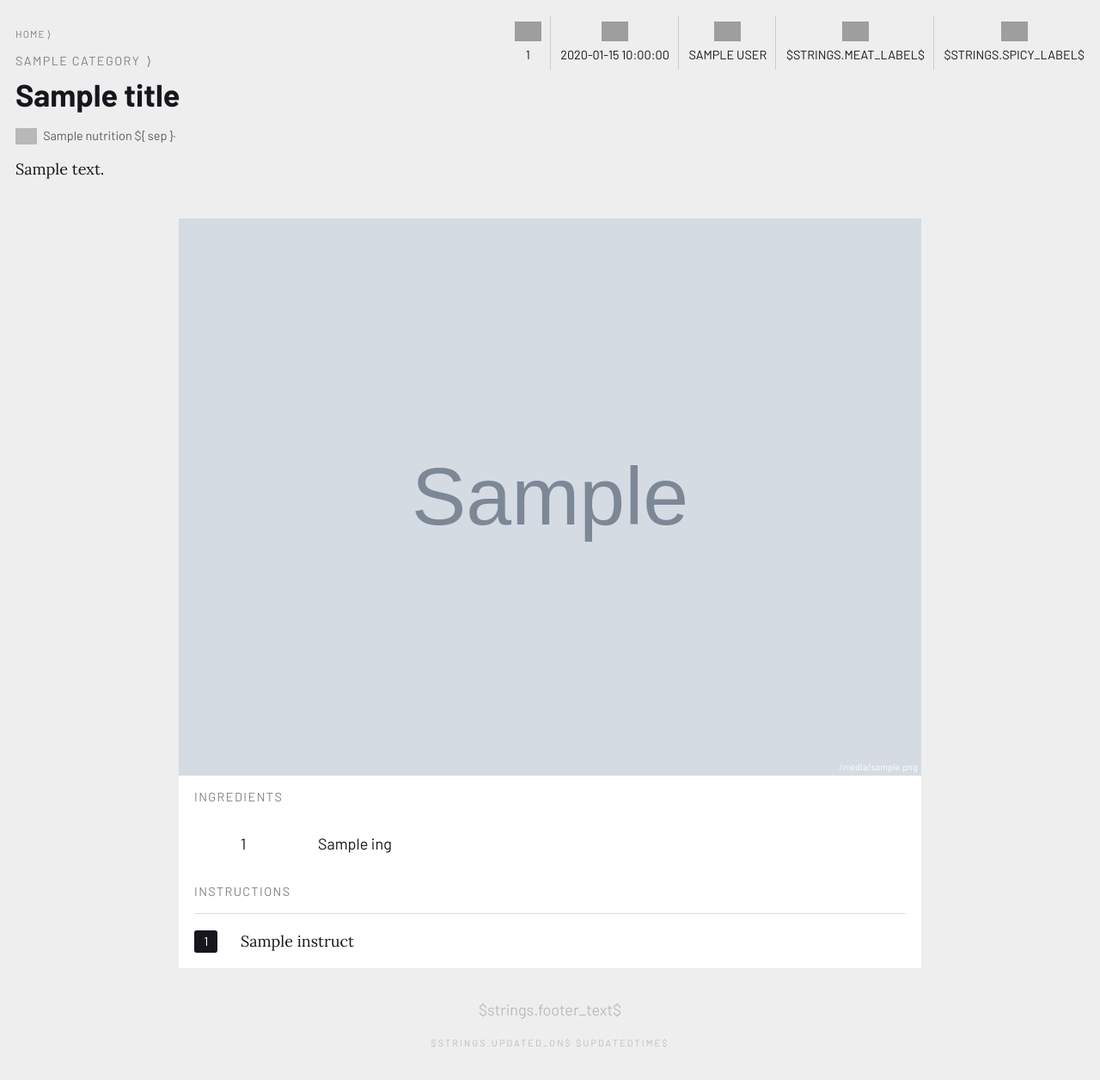
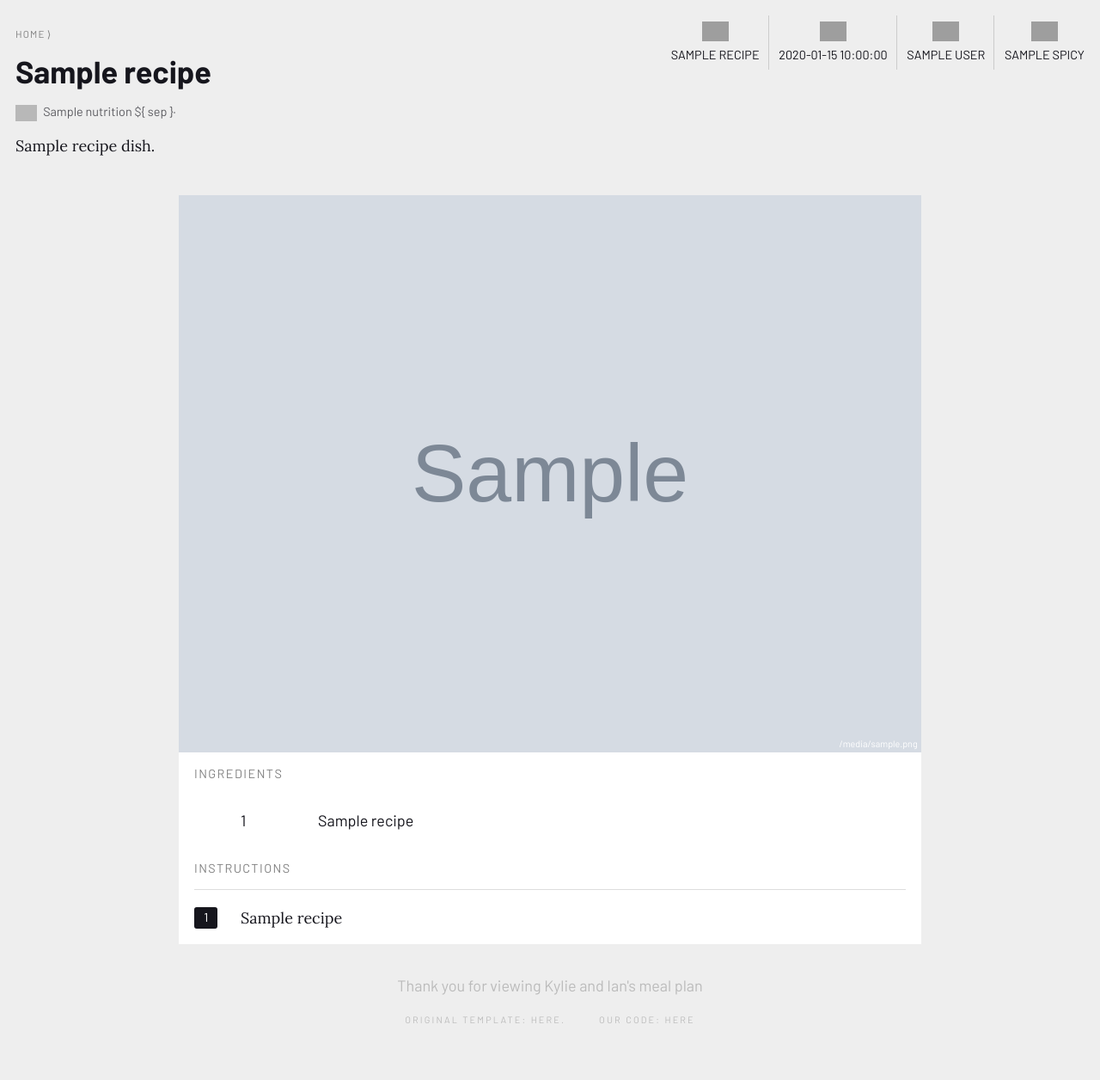
Before and after one commit to jorqueraian/menu, a Flask app: template templates/recipe.template.html in a window 1280 px wide. Shown: the whole page at 86% size. After the commit the page ends 1190 px from the top, so only its background shows below. Run offline with Flask 3, Linux system fonts and the light colour scheme; the template is opened without the code that fills it: most values are stand-ins (such as "Sample title", 1, 10 or a date in 2020); grey boxes marked "Sample" are stand-in pictures; grey boxes are pictures that could not be loaded.

Commit message:
did things smarter

```diff
--- a/MenuReader.py
+++ b/MenuReader.py
@@ -23,6 +23,7 @@
             # TODO: also need to do same thing but for instructions probably splitting on something of the form (\d)
             # TODO: Parse tags string and put in dictionary: example: {"spicy":True, "favorite":True}
             recipe_arr[j][3]=ing_pairs
+            recipe_arr[j][4]=[recipe_arr[j][4]]  # this is only so front end doesn't break but should de removed when parsing of instructions is done
         return recipe_arr
 
 
--- a/run.py
+++ b/run.py
@@ -26,7 +26,8 @@
 @app.route('/recipe/<id>')
 def recipe(id):
     recipe_in_question = app.__RECIPES[int(id)]
-    return render_template(R'recipe.template.html', title=recipe_in_question[0], ingredients=recipe_in_question[3], instructions=["do the thing", "then the second thing", "and so on"])
+    # title=recipe_in_question[0], ingredients=recipe_in_question[3], instructions=["do the thing", "then the second thing", "and so on"]
+    return render_template(R'recipe.template.html', recipe=app.__RECIPES[int(id)])
 
 
 @app.route('/remove/<day>/<id>')
--- a/templates/footer.partial.html
+++ b/templates/footer.partial.html
@@ -1,12 +1,7 @@
 <footer>
-    <p>$strings.footer_text$</p>
+    <p>Thank you for viewing Kylie and Ian's meal plan</p>
     <p class="updatededit">
-        $strings.updated_on$ $updatedtime$
-        {% if basename %}
-            $if(github_url)$
-                ·
-                <a href="$github_url$/edit/main/_recipes/$basename$.md">$strings.edit$</a>
-            $endif$
-        {% endif %}
+        Original template: <a href="https://github.com/doersino/nyum/tree/main">Here</a>.&nbsp&nbsp&nbsp&nbsp&nbsp&nbsp&nbsp&nbsp
+        Our code: <a href="https://github.com/jorqueraian/menu">Here</a>
     </p>
 </footer>
--- a/templates/head.partial.html
+++ b/templates/head.partial.html
@@ -1,7 +1,7 @@
 <meta charset="UTF-8">
 <meta name="viewport" content="width=device-width, initial-scale=1">
-<link rel="icon" type="image/png" href="{{ url_for('static', filename='favicon.png') }}">
-<link rel="apple-touch-icon" href="{{ url_for('static', filename='favicon.png') }}">
+<!--<link rel="icon" type="image/png" href="{{ url_for('static', filename='favicon.png') }}">
+<link rel="apple-touch-icon" href="{{ url_for('static', filename='favicon.png') }}">-->
 <link rel="stylesheet" href="{{ url_for('static', filename='fonts/barlow/webfont.css') }}">
 <link rel="stylesheet" href="{{ url_for('static', filename='fonts/lora/webfont.css') }}">
 <link rel="stylesheet" href="{{ url_for('static', filename='style.css') }}">
--- a/templates/recipe.template.html
+++ b/templates/recipe.template.html
@@ -2,7 +2,7 @@
 <html lang="$lang$">
 <head>
     {% include 'head.partial.html' %}
-    <title>{{title}}</title>
+    <title>{{recipe[0]}}</title>
 </head>
 <body>
     <main class="recipe">
@@ -10,16 +10,15 @@
             <div class="name">
                 <nav>
                     <a href="/"><h2>Home<i>⟩</i></h2></a>
-                    {% if category %}<a href="${category_faux_urlencoded}.html">{{category}}</a> <i>⟩</i>{% endif %}
                 </nav>
-                <h1><span>{{title}}{% if favorite %}<sup>★</sup>{% endif %}</span></h1>
+                <h1><span>{{recipe[0]}}{% if recipe[8]["favorite"] %}<sup>★</sup>{% endif %}</span></h1>
             </div>
             <ul>
-                {% if size %}
-                <li><img src="{{ url_for('static', filename='tabler-icons/tabler-icon-tools-kitchen-2.svg') }}"> {{size}}</li>
+                {% if recipe[2] %}
+                <li><img src="{{ url_for('static', filename='tabler-icons/tabler-icon-tools-kitchen-2.svg') }}"> {{recipe[2]}}</li>
                 {% endif %}
-                {% if time %}
-                <li><img src="{{ url_for('static', filename='tabler-icons/tabler-icon-clock.svg') }}"> {{time}}</li>
+                {% if recipe[8]["time"] %}
+                <li><img src="{{ url_for('static', filename='tabler-icons/tabler-icon-clock.svg') }}"> {{recipe[8]["time"]}}</li>
                 {% endif %}
                 {% if author %}
                     <li>
@@ -29,33 +28,30 @@
                         <img src="{{ url_for('static', filename='tabler-icons/tabler-icon-user.svg') }}"> {{author}}
                         {% endif %}
                     </li>
-                {% elif source%}
-                    <li><a href="{{source}}"><img src="{{ url_for('static', filename='tabler-icons/tabler-icon-link.svg') }}"> $strings.source_label$</a></li>
+                {% elif recipe[5]%}
+                    <li><a href="{{recipe[5]}}"><img src="{{ url_for('static', filename='tabler-icons/tabler-icon-link.svg') }}"> {{recipe[5]}}</a></li>
                 {% endif %}
-                {% if veggie %} {% else %}
-                    {% if vegan %} {% else %}
-                        <li><img src="{{ url_for('static', filename='tabler-icons/tabler-icon-meat.svg') }}"> $strings.meat_label$</li>
-                    {% endif %}
+                {% if recipe[8]["veggie"] %}
+                    <li><img src="{{ url_for('static', filename='tabler-icons/tabler-icon-leaf.svg') }}"> vegetarian</li>
+                {% else %}
+                    <!--<li><img src="{{ url_for('static', filename='tabler-icons/tabler-icon-meat.svg') }}"> meat</li>-->
                 {% endif %}
-                {% if vegan %}
-                    <li><img src="{{ url_for('static', filename='tabler-icons/tabler-icon-leaf.svg') }}"> $strings.vegan_label$</li>
+                {% if recipe[8]["spicy"] %}
+                    <li><img src="{{ url_for('static', filename='tabler-icons/tabler-icon-pepper.svg') }}"> {{recipe[8]["spicy"]}}</li>
                 {% endif %}
-                {% if spicy %}
-                    <li><img src="{{ url_for('static', filename='tabler-icons/tabler-icon-pepper.svg') }}"> $strings.spicy_label$</li>
-                {% endif %}
-                {% if sweet %}
+                {% if recipe[8]["sweet"] %}
                     <li><img src="{{ url_for('static', filename='tabler-icons/tabler-icon-candy.svg') }}"> $strings.sweet_label$</li>
                 {% endif %}
-                {% if salty %}
+                {% if recipe[8]["salty"] %}
                     <li><img src="{{ url_for('static', filename='tabler-icons/tabler-icon-salt.svg') }}"> $strings.salty_label$</li>
                 {% endif %}
-                {% if sour %}
+                {% if recipe[8]["sour"] %}
                     <li><img src="{{ url_for('static', filename='tabler-icons/tabler-icon-lemon.svg') }}"> $strings.sour_label$</li>
                 {% endif %}
-                {% if bitter %}
+                {% if recipe[8]["bitter"] %}
                     <li><img src="{{ url_for('static', filename='tabler-icons/tabler-icon-coffee.svg') }}"> $strings.bitter_label$</li>
                 {% endif %}
-                {% if umami %}
+                {% if recipe[8]["umami"] %}
                     <li><img src="{{ url_for('static', filename='tabler-icons/tabler-icon-mushroom.svg') }}"> $strings.umami_label$</li>
                 {% endif %}
             </ul>
@@ -68,9 +64,7 @@
                     {% endfor %}
                 </p>
             {% endif %}
-            {% if description %}
-                <p>{{description}}</p>
-            {% endif %}
+            <p>{{recipe[1]}} dish.</p>
         </header>
         {% if image %}
             <div class="servingsuggestion">
@@ -92,12 +86,12 @@
             <hr>
             <h2><span>Ingredients</span></h2>
             <ul>
-            {% for ings in ingredients %}
+            {% for ings in recipe[3] %}
             <li><code>{{ings[0]}}</code> {{ings[1]}}</li>
             {% endfor %}
             </ul>
             <h2><span>Instructions</span></h2>
-            {% for instruct in instructions %}
+            {% for instruct in recipe[4] %}
             <hr />
             <blockquote>
             <p>{{instruct}}</p>
```
